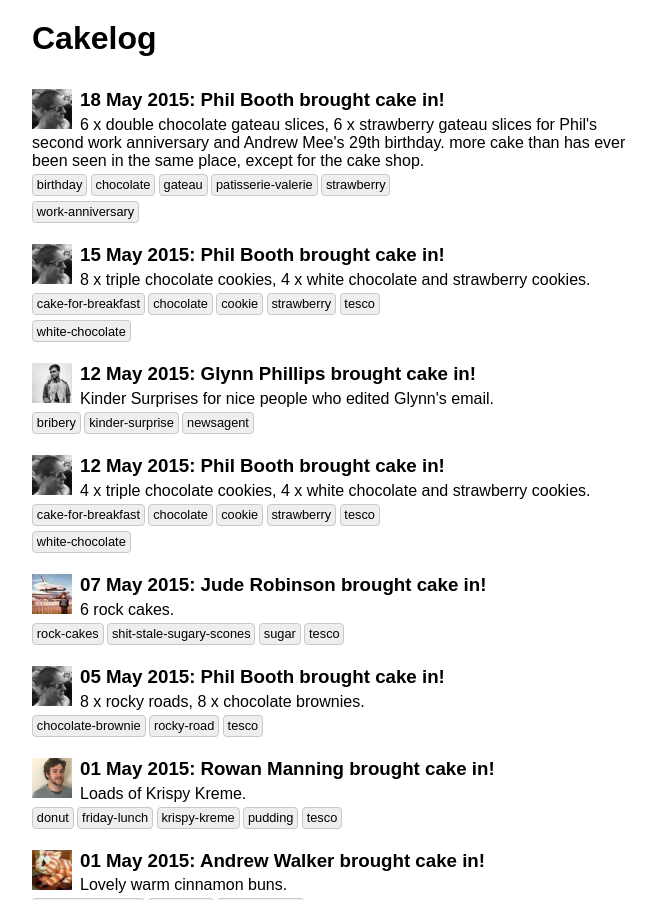
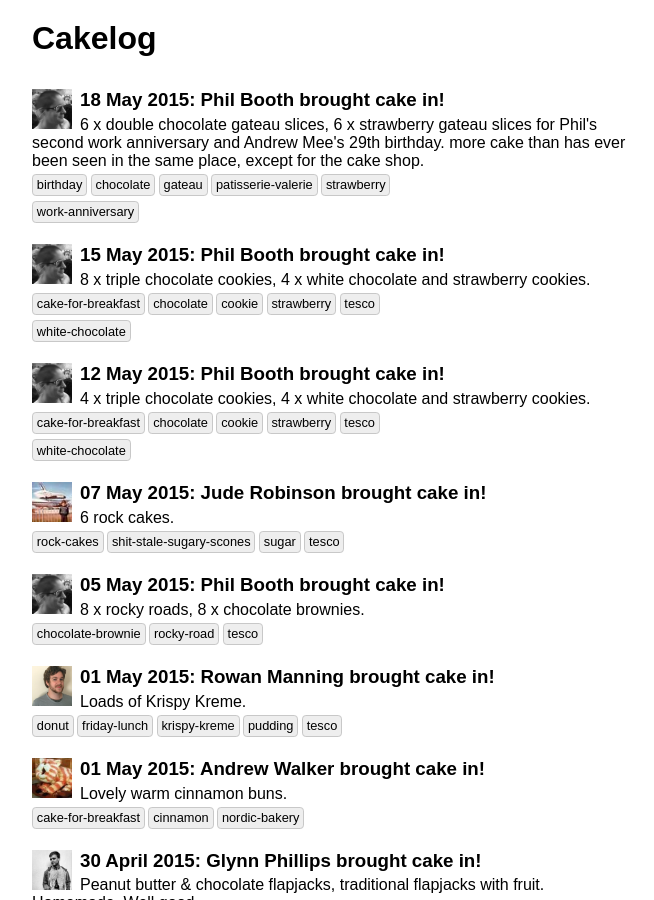
Before and after one commit to fedtoys/cakelog, a Jekyll site: the page built from index.html, in a window 1280 px wide and 900 px high. Shown: the whole window, without its empty margins (308-962 px from the left). Built offline with Jekyll 4.4.1, drawn with Linux system fonts in a browser that asks for light colours; some of the changed text lies outside the part shown.

Commit message:
removing mom-worthy eggs

```diff
--- a/_data/cakelogs.yml
+++ b/_data/cakelogs.yml
@@ -109,14 +109,6 @@
     - tesco
     - cake-for-breakfast
 
-- date: 2015-05-12
-  person: glynn
-  description: "Kinder Surprises for nice people who edited Glynn's email."
-  tags:
-    - kinder-surprise
-    - newsagent
-    - bribery
-
 - date: 2015-05-15
   person: phil
   description: "8 x triple chocolate cookies, 4 x white chocolate and strawberry cookies."
```
